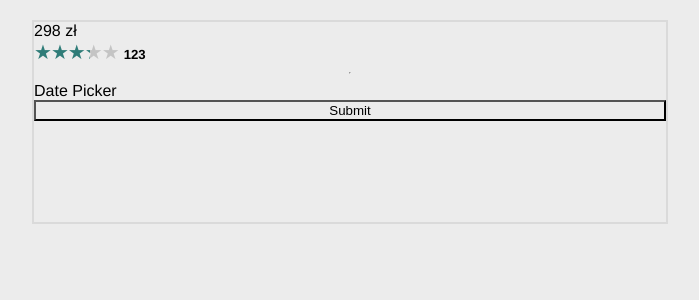
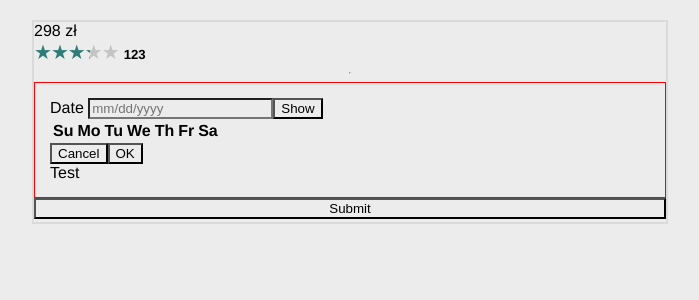
Before and after one commit to ArSo77/rezerwacja-terminu, a Vue app: page / in a window 1280 px wide. Shown: the top 300 px of the page, without its empty margins (26-725 px from the left). Built offline with nearby package versions, Linux system fonts and the light colour scheme.

Commit message:
add datepicker

```diff
--- a/src/components/base/DatePicker.vue
+++ b/src/components/base/DatePicker.vue
@@ -1,5 +1,82 @@
 <template>
-  <div>Date Picker</div>
+  <div
+    id="myDatepicker"
+    class="datepicker"
+    style="border: 1px solid red; padding: 15px"
+  >
+    <div class="date">
+      <label for="id-textbox-1"> Date </label>
+      <input
+        type="text"
+        placeholder="mm/dd/yyyy"
+        id="id-textbox-1"
+        aria-autocomplete="none"
+      />
+      <button
+        class="icon"
+        aria-label="Choose Date"
+      >
+        Show
+      </button>
+    </div>
+
+    <table
+      id="myDatepickerGrid"
+      class="calendar"
+      role="grid"
+      aria-labelledby="id-dialog-label"
+    >
+      <thead class="calendar__header">
+        <tr>
+          <th
+            scope="col"
+            abbr="Sunday"
+          >Su</th>
+          <th
+            scope="col"
+            abbr="Monday"
+          >Mo</th>
+          <th
+            scope="col"
+            abbr="Tuesday"
+          >Tu</th>
+          <th
+            scope="col"
+            abbr="Wednesday"
+          >We</th>
+          <th
+            scope="col"
+            abbr="Thursday"
+          >Th</th>
+          <th
+            scope="col"
+            abbr="Friday"
+          >Fr</th>
+          <th
+            scope="col"
+            abbr="Saturday"
+          >Sa</th>
+        </tr>
+      </thead>
+      <tbody class="calendar__content">
+
+      </tbody>
+    </table>
+    <div class="dialogButtonGroup">
+      <button
+        class="dialogButton"
+        value="cancel"
+      >Cancel</button>
+      <button
+        class="dialogButton"
+        value="ok"
+      >OK</button>
+    </div>
+    <div
+      class="message"
+      aria-live="polite"
+    >Test</div>
+  </div>
 </template>
 
 <script>
```
